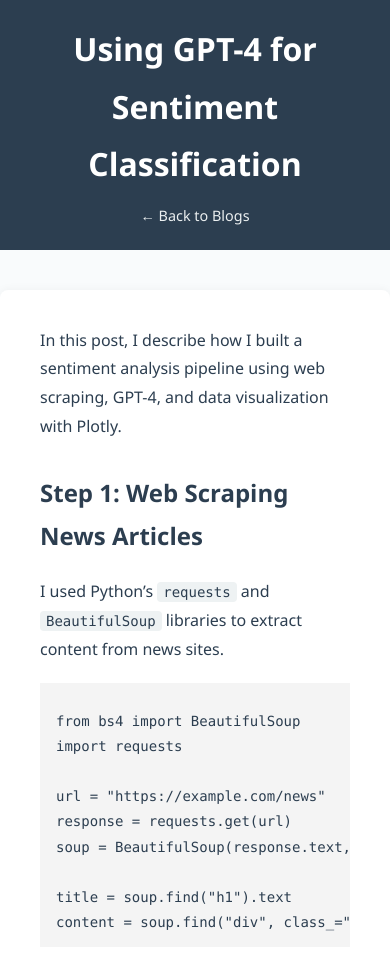
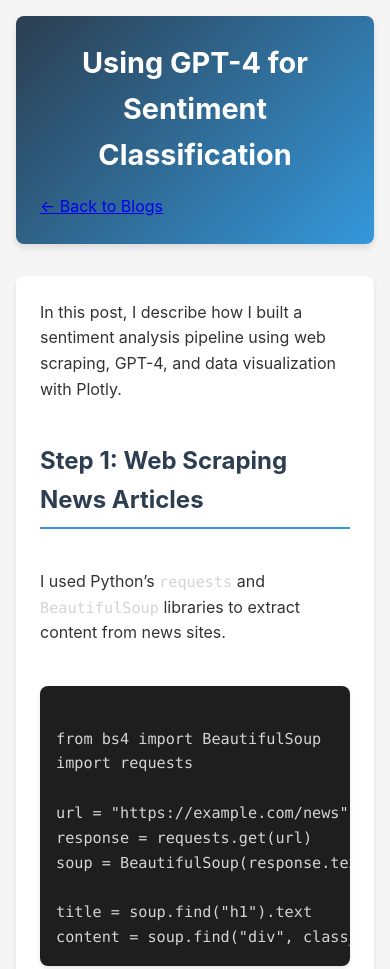
Before and after one commit to S-acharya57/s-acharya57.github.io, a plain HTML site: page blog/1.html in a window 390 px wide. Shown: the top 969 px of the page. Drawn offline with Linux system fonts and the light colour scheme.

Commit message:
Mandelbrot blog edited

```diff
--- a/stylesheets/blog.css
+++ b/stylesheets/blog.css
@@ -1,95 +1,158 @@
-body {
-  font-family: "Segoe UI", sans-serif;
+/* Reset default styles */
+* {
   margin: 0;
   padding: 0;
-  background: #f9fbfc;
-  color: #2c3e50;
-  line-height: 1.8;
-  /* font-size: 14px; */
+  box-sizing: border-box;
 }
 
+body {
+  font-family: 'Inter', -apple-system, BlinkMacSystemFont, 'Segoe UI', Roboto, Oxygen, Ubuntu, Cantarell, sans-serif;
+  line-height: 1.6;
+  color: #333;
+  background-color: #f5f5f5;
+  max-width: 1200px;
+  margin: 0 auto;
+  padding: 20px;
+}
+
+/* Header styles */
 header {
-  background-color: #2c3e50;
+  background: linear-gradient(135deg, #2c3e50 0%, #3498db 100%);
   color: white;
-  padding: 30px 40px;
+  padding: 2rem;
+  border-radius: 8px;
+  margin-bottom: 2rem;
+  box-shadow: 0 4px 6px rgba(0, 0, 0, 0.1);
+}
+
+.header-container {
+  max-width: 800px;
+  margin: 0 auto;
+}
+
+h1 {
+  font-size: 2.5rem;
+  margin-bottom: 1rem;
   text-align: center;
 }
 
-header h1 {
-  margin: 0;
-  font-size: 2rem;
+.back-link {
+  display: inline-block;
+  color: #ffffff;
+  text-decoration: none;
+  font-weight: 500;
+  transition: color 0.3s ease;
 }
 
-header a {
-  display: inline-block;
-  margin-top: 10px;
-  color: #ecf0f1;
-  text-decoration: none;
+.back-link:hover {
+  color: #dfe6e9;
+}
+
+/* Main content styles */
+main {
+  max-width: 800px;
+  margin: 0 auto;
+  background: white;
+  padding: 2rem;
+  border-radius: 8px;
+  box-shadow: 0 2px 4px rgba(0, 0, 0, 0.1);
+}
+
+article {
+  display: flex;
+  flex-direction: column;
+  gap: 1.5rem;
+}
+
+section {
+  margin-bottom: 2rem;
+}
+
+h2 {
+  color: #2c3e50;
+  font-size: 1.8rem;
+  margin-bottom: 1rem;
+  border-bottom: 2px solid #3498db;
+  padding-bottom: 0.5rem;
+}
+
+p {
+  font-size: 1.1rem;
+  margin-bottom: 1rem;
+}
+
+ol {
+  padding-left: 2rem;
+  margin-bottom: 1rem;
+}
+
+li {
+  margin-bottom: 0.5rem;
+}
+
+/* Code block styles */
+pre {
+  background: #1e1e1e;
+  padding: 1rem;
+  border-radius: 8px;
+  overflow-x: auto;
+  margin-bottom: 1.5rem;
+  box-shadow: 0 2px 4px rgba(0, 0, 0, 0.1);
+}
+
+code {
+  font-family: 'Fira Code', 'Consolas', monospace;
+  color: #d4d4d4;
+  font-size: 0.95rem;
+}
+
+code.language-cpp .keyword { color: #ff79c6; }
+code.language-cpp .string { color: #f1fa8c; }
+code.language-cpp .comment { color: #6272a4; }
+code.language-cpp .number { color: #bd93f9; }
+
+/* Image styles */
+.output-image {
+  max-width: 100%;
+  height: auto;
+  border-radius: 8px;
+  margin: 1rem auto;
+  display: block;
+  box-shadow: 0 4px 6px rgba(0, 0, 0, 0.1);
+}
+
+/* Footer styles */
+footer {
+  text-align: center;
+  margin-top: 2rem;
+  padding: 1rem;
+  color: #666;
   font-size: 0.9rem;
 }
 
-header a:hover {
-  text-decoration: underline;
-}
-
-main {
-  max-width: 800px;
-  margin: 40px auto;
-  padding: 0 20px;
-  background: white;
-  box-shadow: 0 0 10px rgba(0, 0, 0, 0.05);
-  border-radius: 8px;
-}
-
-article {
-  padding: 40px 30px;
-}
-
-article h2 {
-  color: #2c3e50;
-  margin-top: 30px;
-}
-
-article p {
-  margin-bottom: 20px;
-}
-
-/* Code blocks */
-pre {
-  background: #f4f4f4;
-  /* border-left: 4px solid #3498db; */
-  padding: 12px 16px;
-  overflow-x: auto;
-  font-family: Consolas, monospace;
-  font-size: 14px;
-  tab-size: 4;
-  margin: 0px 0;
-  margin-top: 0;
-  padding-top: 0;
-}
-
-code {
-  /* background: #eef2f3; */
-  padding: 2px 6px;
-  border-radius: 4px;
-  font-family: Consolas, monospace;
-  font-size: 14px;
-}
-
-/* Inline code (not inside <pre>) */
-p code {
-  background: #eef2f3;
-  padding: 2px 6px;
-  border-radius: 4px;
-}
-
-/* Responsive */
-@media (max-width: 600px) {
-  article {
-    padding: 20px;
+/* Responsive design */
+@media (max-width: 768px) {
+  body {
+    padding: 1rem;
   }
 
   header {
-    padding: 20px;
+    padding: 1.5rem;
+  }
+
+  h1 {
+    font-size: 1.8rem;
+  }
+
+  main {
+    padding: 1.5rem;
+  }
+
+  h2 {
+    font-size: 1.5rem;
+  }
+
+  p {
+    font-size: 1rem;
   }
 }
--- /dev/null
+++ b/stylesheets/blog2.css
@@ -0,0 +1,96 @@
+
+body {
+  font-family: "Segoe UI", sans-serif;
+  margin: 0;
+  padding: 0;
+  background: #f9fbfc;
+  color: #2c3e50;
+  line-height: 1.8;
+  /* font-size: 14px; */
+}
+
+header {
+  background-color: #2c3e50;
+  color: white;
+  padding: 30px 40px;
+  text-align: center;
+}
+
+header h1 {
+  margin: 0;
+  font-size: 2rem;
+}
+
+header a {
+  display: inline-block;
+  margin-top: 10px;
+  color: #ecf0f1;
+  text-decoration: none;
+  font-size: 0.9rem;
+}
+
+header a:hover {
+  text-decoration: underline;
+}
+
+main {
+  max-width: 800px;
+  margin: 40px auto;
+  padding: 0 20px;
+  background: white;
+  box-shadow: 0 0 10px rgba(0, 0, 0, 0.05);
+  border-radius: 8px;
+}
+
+article {
+  padding: 40px 30px;
+}
+
+article h2 {
+  color: #2c3e50;
+  margin-top: 30px;
+}
+
+article p {
+  margin-bottom: 20px;
+}
+
+/* Code blocks */
+pre {
+  background: #f4f4f4;
+  /* border-left: 4px solid #3498db; */
+  padding: 12px 16px;
+  overflow-x: auto;
+  font-family: Consolas, monospace;
+  font-size: 14px;
+  tab-size: 4;
+  margin: 0px 0;
+  margin-top: 0;
+  padding-top: 0;
+}
+
+code {
+  /* background: #eef2f3; */
+  padding: 2px 6px;
+  border-radius: 4px;
+  font-family: Consolas, monospace;
+  font-size: 14px;
+}
+
+/* Inline code (not inside <pre>) */
+p code {
+  background: #eef2f3;
+  padding: 2px 6px;
+  border-radius: 4px;
+}
+
+/* Responsive */
+@media (max-width: 600px) {
+  article {
+    padding: 20px;
+  }
+
+  header {
+    padding: 20px;
+  }
+}
```
Also changed, not shown: blog/mandelbrot.html (added, +222 -0 lines), blogs.html (+1 -4 lines).
